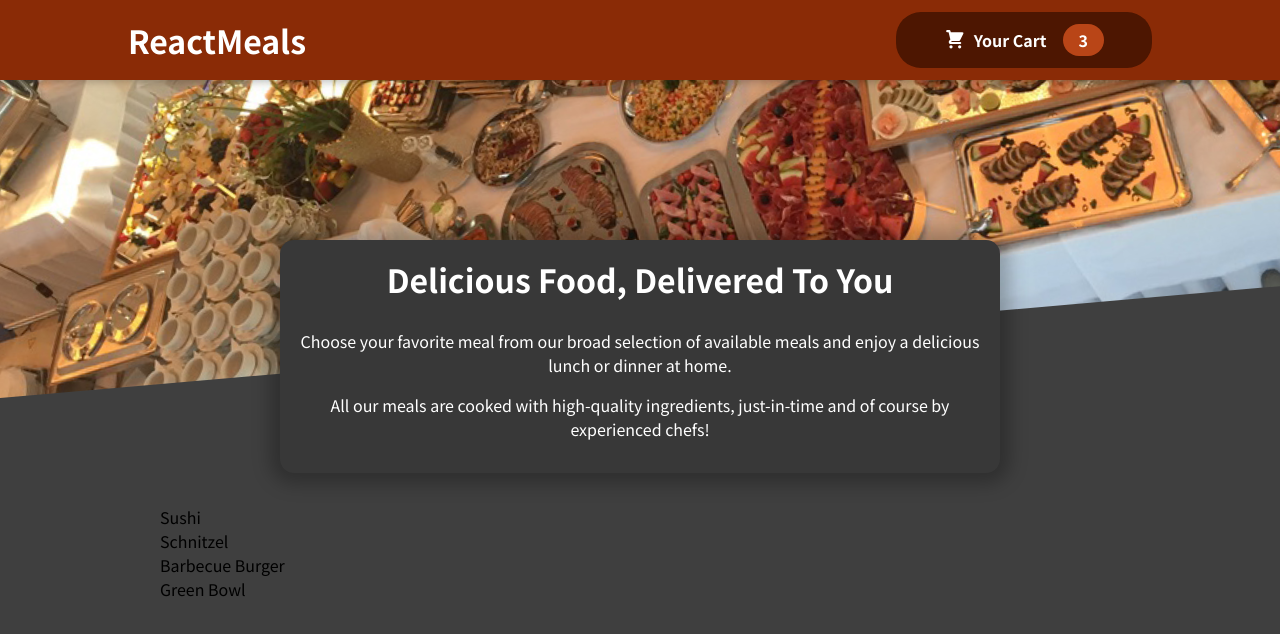
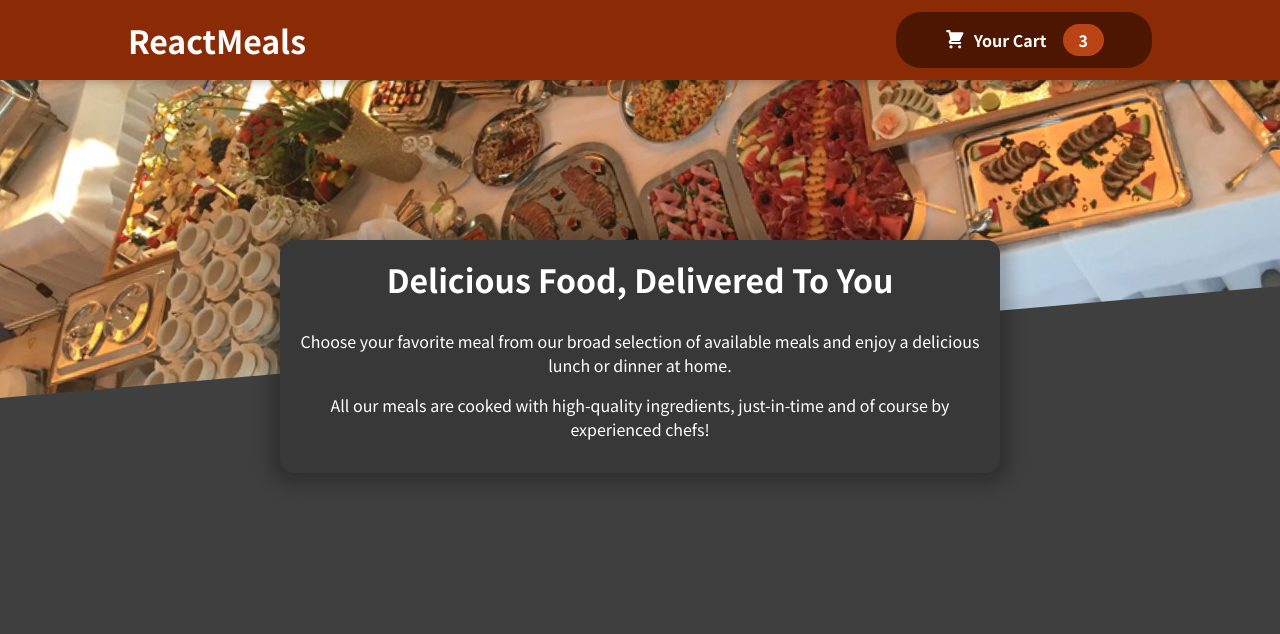
Before and after one commit to AJ197028/Restaurant_Website, a React (Create React App) app: page / in a window 1280 px wide. Shown: the top 634 px of the page. Built offline with nearby package versions, Linux system fonts and the light colour scheme.

Commit message:
summary added

```diff
--- a/src/components/Meals/AvailableMeals.js
+++ /dev/null
@@ -1,40 +0,0 @@
-import classes from "./AvailableMeals.module.css";
-
-const DUMMY_MEALS = [
-  {
-    id: "m1",
-    name: "Sushi",
-    description: "Finest fish and veggies",
-    price: 22.99,
-  },
-  {
-    id: "m2",
-    name: "Schnitzel",
-    description: "A german specialty!",
-    price: 16.5,
-  },
-  {
-    id: "m3",
-    name: "Barbecue Burger",
-    description: "American, raw, meaty",
-    price: 12.99,
-  },
-  {
-    id: "m4",
-    name: "Green Bowl",
-    description: "Healthy...and green...",
-    price: 18.99,
-  },
-];
-
-const AvailableMeals = () => {
-  const mealsList = DUMMY_MEALS.map((meal) => <li>{meal.name}</li>);
-
-  return (
-    <section className={classes.meals}>
-      <ul>{mealsList}</ul>
-    </section>
-  );
-};
-
-export default AvailableMeals;
--- a/src/components/Meals/AvailableMeals.module.css
+++ /dev/null
@@ -1,24 +0,0 @@
-.meals {
-    max-width: 60rem;
-    width: 90%;
-    margin: 2rem auto;
-    animation: meals-appear 1s ease-out forwards;
-  }
-
-  .meals ul {
-    list-style: none;
-    margin: 0;
-    padding: 0;
-  }
-
-  @keyframes meals-appear {
-    from {
-      opacity: 0;
-      transform: translateY(3rem);
-    }
-
-    to {
-      opacity: 1;
-      transform: translateY(0);
-    }
-  }
--- a/src/components/Meals/Meals.js
+++ b/src/components/Meals/Meals.js
@@ -1,13 +1,11 @@
 import { Fragment } from "react";
 
 import MealsSummary from "./MealsSummary";
-import AvailableMeals from "./AvailableMeals";
 
 const Meals = () => {
   return (
     <Fragment>
       <MealsSummary />
-      <AvailableMeals />
     </Fragment>
   );
 };
```
